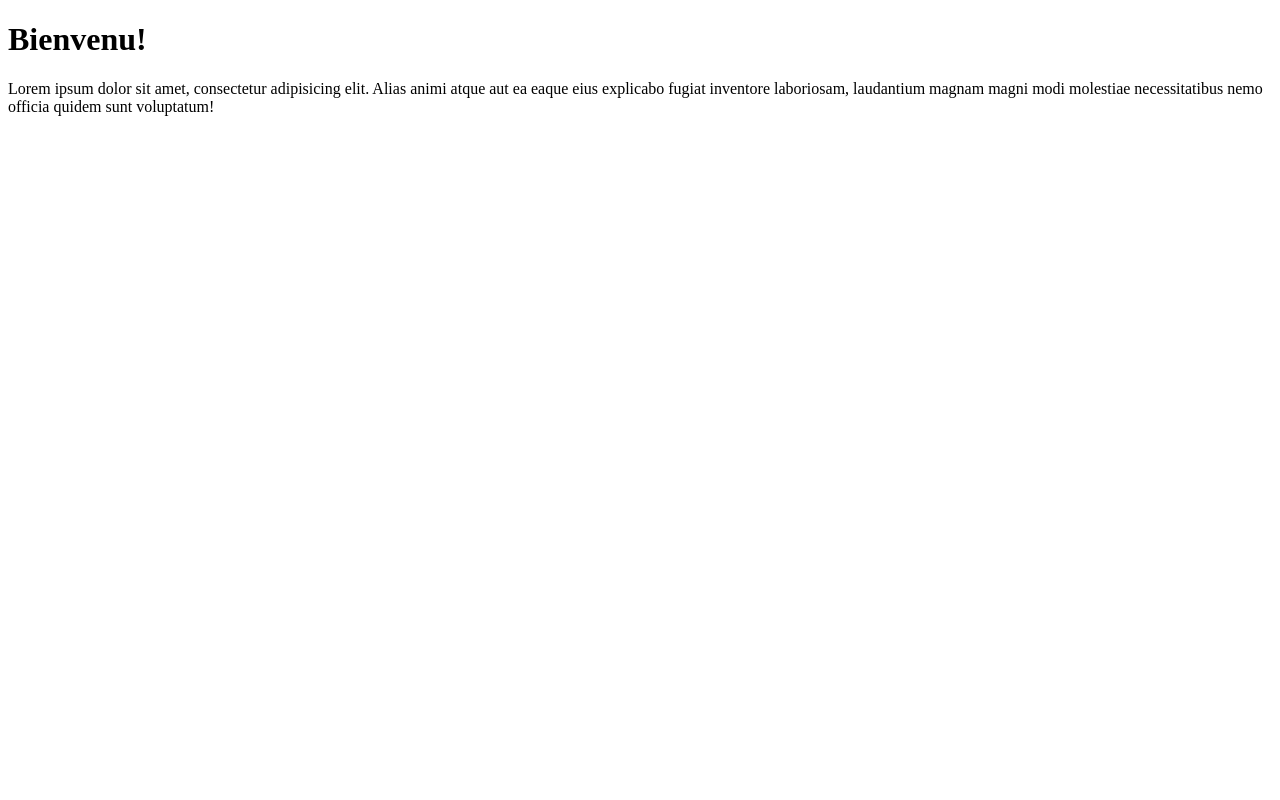
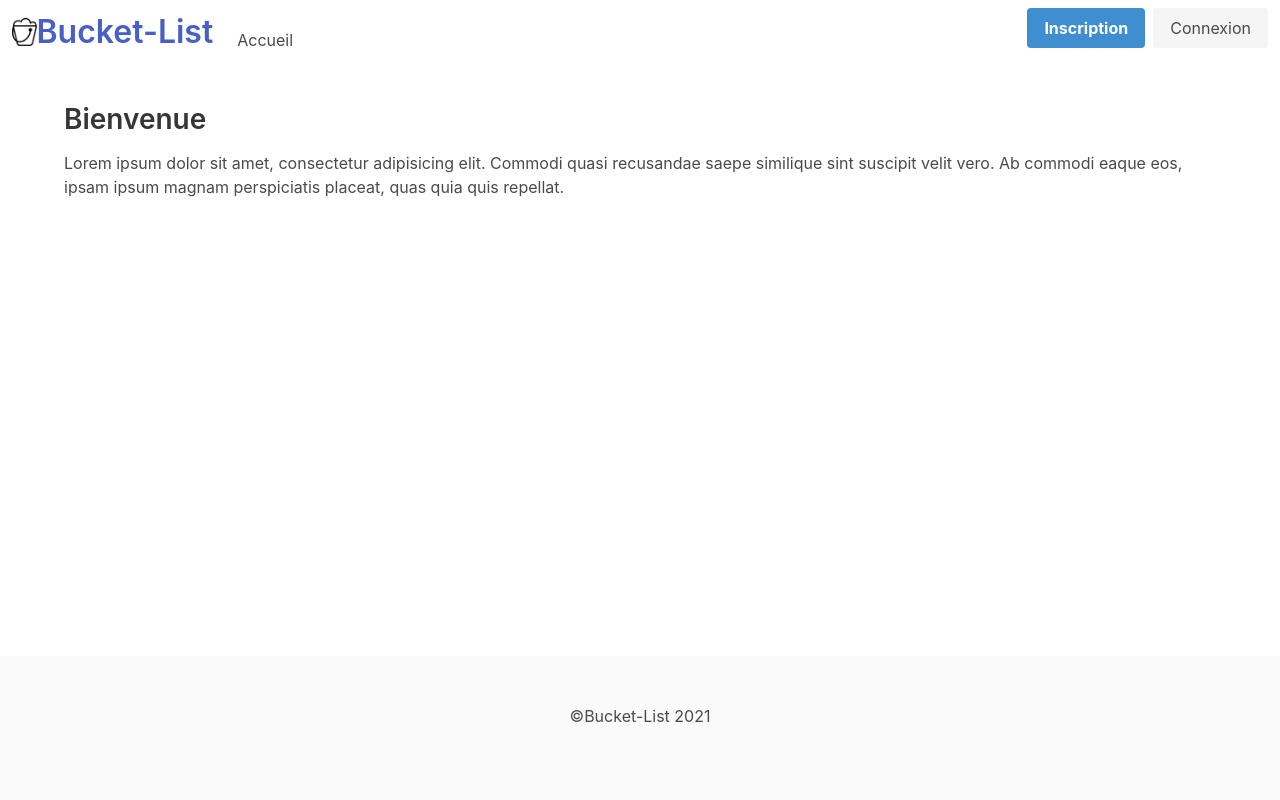
Before and after one commit to YANG-q330/Bucket_List, a Symfony app: template templates/main/home.html.twig in a window 1280 px wide. Run offline with Twig, Linux system fonts and the light colour scheme; the template is opened without the code that fills it, so the values that code supplies are empty; some libraries are stand-ins or nearby versions.

Commit message:
base.html.twig

```diff
--- /dev/null
+++ b/public/css/style.css
@@ -0,0 +1,7 @@
+footer{
+    position:absolute;
+    bottom:0;
+    width:100%;
+    padding-top:50px;
+    height:50px;
+}
--- a/src/Controller/MainController.php
+++ b/src/Controller/MainController.php
@@ -10,7 +10,7 @@ use Symfony\Component\Routing\Annotation\Route;
 class MainController extends AbstractController
 {
     /**
-     * @Route ("/")
+     * @Route ("/", name="main_home")
      */
     public function home(){
         return $this->render("main/home.html.twig");
--- a/templates/base.html.twig
+++ b/templates/base.html.twig
@@ -2,18 +2,61 @@
 <html>
     <head>
         <meta charset="UTF-8">
-        <title>{% block title %}Welcome!{% endblock %}</title>
-        {# Run `composer require symfony/webpack-encore-bundle`
-           and uncomment the following Encore helpers to start using Symfony UX #}
-        {% block stylesheets %}
-            {#{{ encore_entry_link_tags('app') }}#}
-        {% endblock %}
+        <title>{% block title %}Bucket-List{% endblock %}</title>
+        {# Les CSS #}
+        <link rel="stylesheet" href="https://cdn.jsdelivr.net/npm/bulma@0.9.1/css/bulma.min.css">
+        <link rel="stylesheet" href="{{ asset('css/style.css') }}">
+        {# Google font Poppins #}
+        <link rel="preconnect" href="https://fonts.gstatic.com">
+        <link href="https://fonts.googleapis.com/css2?family=Poppins:wght@300&display=swap" rel="stylesheet">
+        {# le favicon #}
+        <link rel="icon" href="{{ asset('img/favicon.png') }}">
+    </head>
 
-        {% block javascripts %}
-            {#{{ encore_entry_script_tags('app') }}#}
-        {% endblock %}
-    </head>
     <body>
+    <nav class="navbar content" role="navigation" aria-label="main navigation">
+        <div class="navbar-brand">
+            <h1><a class="navbar-item" href="{{ path('main_home')}}">
+                <img src="{{asset('img/logo.png')  }}" > Bucket-List </a>
+            </h1>
+            <a role="button" class="navbar-burger" aria-label="menu" aria-expanded="false" data-target="navbarBasicExample">
+                <span aria-hidden="true"></span>
+                <span aria-hidden="true"></span>
+                <span aria-hidden="true"></span>
+            </a>
+        </div>
+        <div id="navbarBasicExample" class="navbar-menu">
+            <div class="navbar-start">
+                <a class="navbar-item" href="{{ path('main_home')}}">
+                    Accueil
+                </a>
+            </div>
+        </div>
+        <div>
+            <div class="navbar-end">
+                <div class="navbar-item">
+                    <div class="buttons">
+                        <a class="button is-info">
+                            <strong>Inscription</strong>
+                        </a>
+                        <a class="button is-light">
+                            Connexion
+                        </a>
+                    </div>
+                </div>
+            </div>
+        </div>
+    </nav>
+    <div class="container content">
         {% block body %}{% endblock %}
+    </div>
     </body>
+
+    <footer class="footer">
+        <div class="content has-text-centered">
+            &copy;Bucket-List  {{ "now"|date("Y") }}
+        </div>
+    </footer>
+
+
 </html>
--- a/templates/main/home.html.twig
+++ b/templates/main/home.html.twig
@@ -1,14 +1,6 @@
-<!doctype html>
-<html lang="en">
-<head>
-    <meta charset="UTF-8">
-    <meta name="viewport"
-          content="width=device-width, user-scalable=no, initial-scale=1.0, maximum-scale=1.0, minimum-scale=1.0">
-    <meta http-equiv="X-UA-Compatible" content="ie=edge">
-    <title>Bucket List</title>
-</head>
-<body>
-    <h1>Bienvenu!</h1>
-    <p>Lorem ipsum dolor sit amet, consectetur adipisicing elit. Alias animi atque aut ea eaque eius explicabo fugiat inventore laboriosam, laudantium magnam magni modi molestiae necessitatibus nemo officia quidem sunt voluptatum!</p>
-</body>
-</html>
+{% extends 'base.html.twig' %}
+
+{% block body %}
+    <h2>Bienvenue</h2>
+    <p>Lorem ipsum dolor sit amet, consectetur adipisicing elit. Commodi quasi recusandae saepe similique sint suscipit velit vero. Ab commodi eaque eos, ipsam ipsum magnam perspiciatis placeat, quas quia quis repellat.</p>
+{% endblock %}
```
Also changed, not shown: public/img/favicon.png (added), public/img/logo-512.png (added), public/img/logo.png (added), public/img/logo.svg (added).
